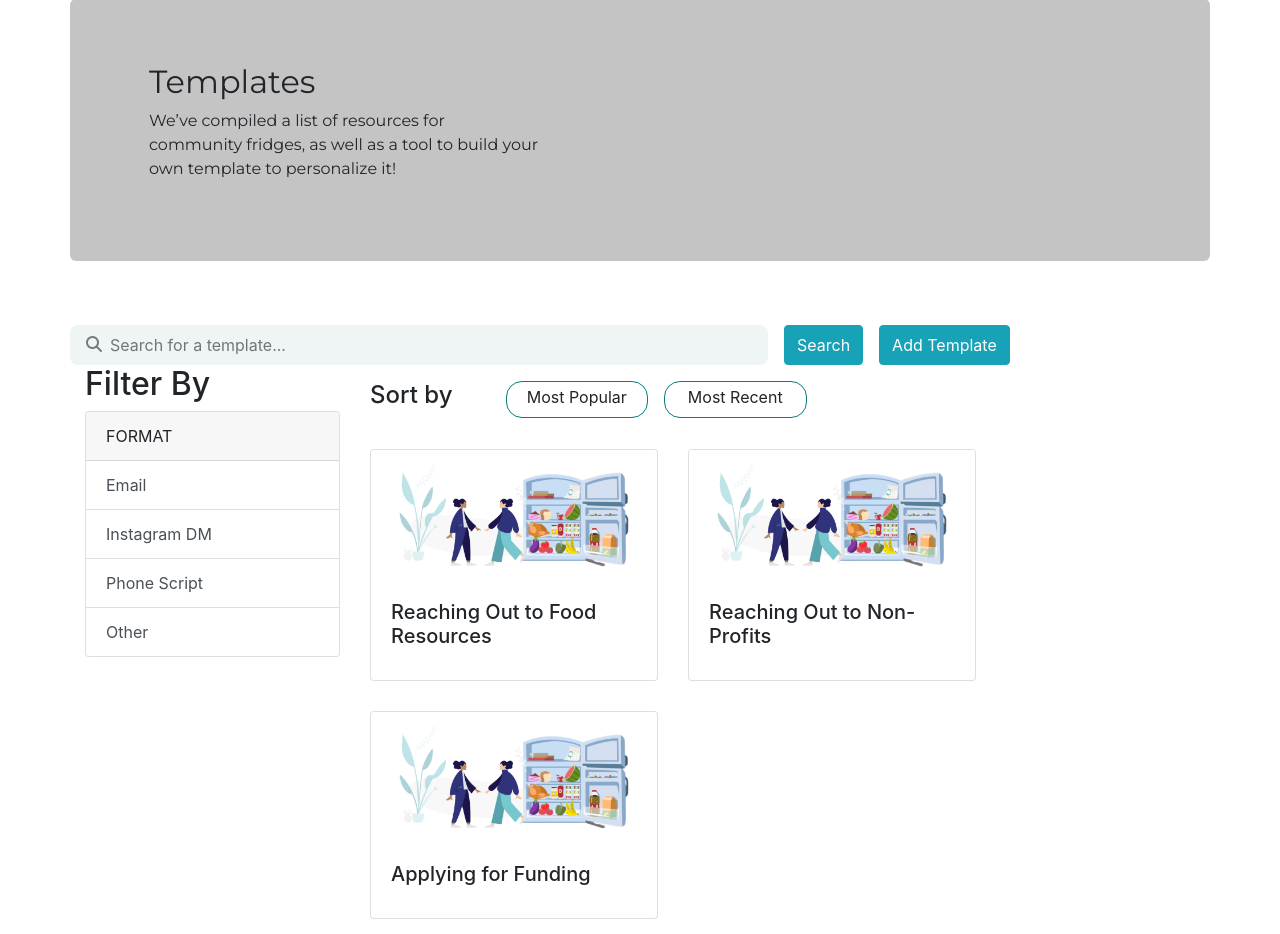
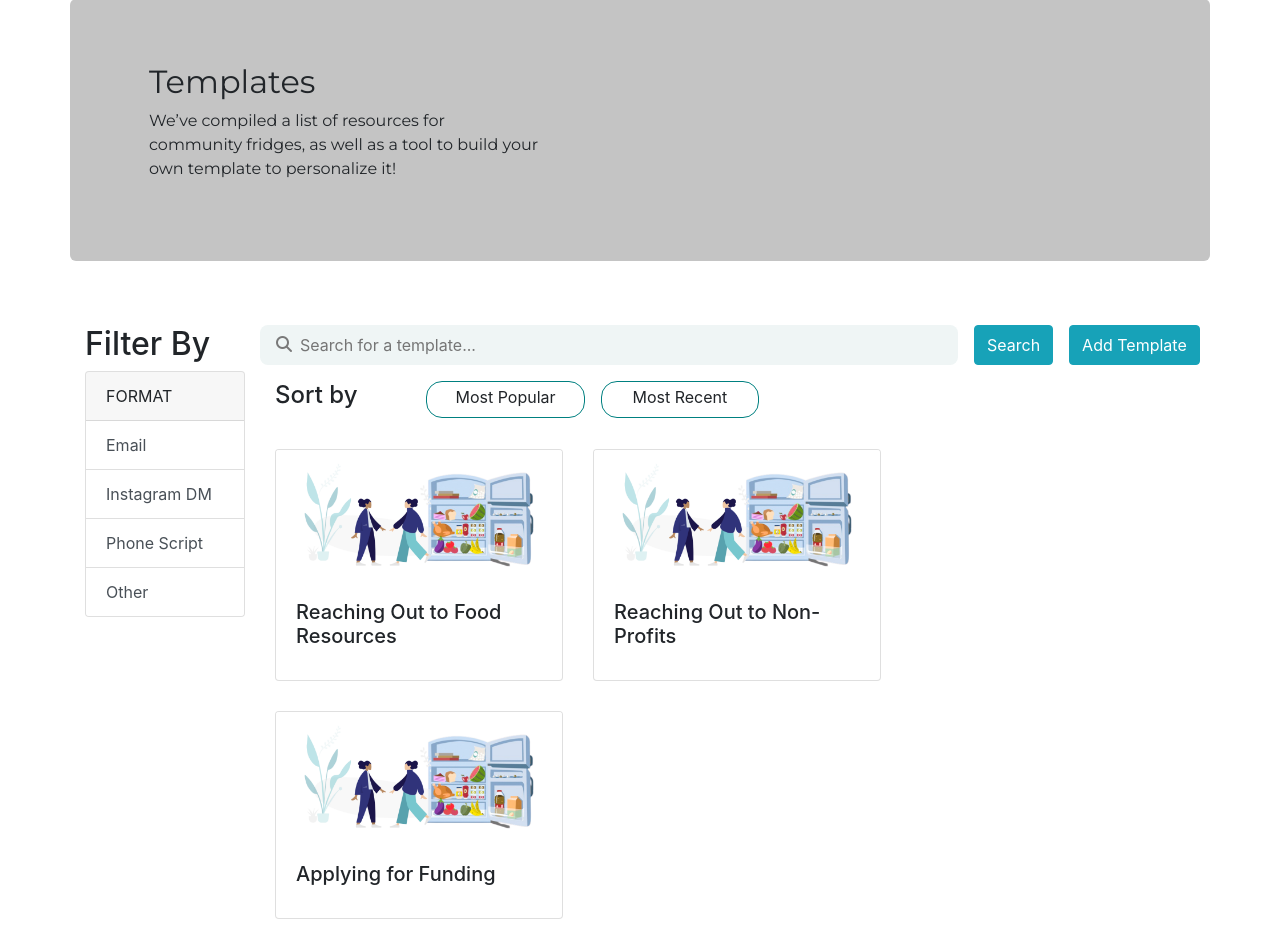
Before and after one commit to zoepanas/cf-resources, a Flask app: page /templates in a window 1280 px wide. Shown: the part 123-1057 px from the top of the page. Run offline with Flask 2, Linux system fonts and the light colour scheme; some libraries are stand-ins or nearby versions.

Commit message:
restructured template layout

```diff
--- a/templates/templates.html
+++ b/templates/templates.html
@@ -32,28 +32,8 @@
       <div class="col-md-5"></div>
     </div>
 
-    <div class="row">
-      <div class="input-icons">
-        <i class="fa fa-search icon"></i>
-        <input
-          class="search-bar"
-          id="template-search-term"
-          size="60"
-          placeholder="Search for a template..."
-        /><br />
-      </div>
-
-      <button id="search-template-btn" type="button" class="btn btn-info">
-        Search
-      </button>
-
-      <button id="add-template-btn" type="button" class="btn btn-info">
-        Add Template
-      </button>
-    </div>
-
-    <div class="row">
-      <div class="col-3">
+    <div id="main-body" class="row">
+      <div id="filter-col" class="col-2">
         <h2>Filter By</h2>
 
         <div class="card">
@@ -74,9 +54,29 @@
             >
           </div>
         </div>
+      </div>
 
-      </div>
-      <div class="col-md-9">
+      <div id="content-col" class="col-10">
+        <div id="search-row" class="row">
+          <div class="input-icons">
+            <i class="fa fa-search icon"></i>
+            <input
+              class="search-bar"
+              id="template-search-term"
+              size="60"
+              placeholder="Search for a template..."
+            /><br />
+          </div>
+
+          <button id="search-template-btn" type="button" class="btn btn-info">
+            Search
+          </button>
+
+          <button id="add-template-btn" type="button" class="btn btn-info">
+            Add Template
+          </button>
+        </div>
+
         <div class="sort-row row">
           <h4 class="col-md-2">Sort by</h4>
           <div class="col-md-2 guides-tag">Most Popular</div>
@@ -93,8 +93,8 @@
           </div>
           {% endfor %}
         </div>
+
       </div>
-
     </div>
 
     {% endblock %}
```
